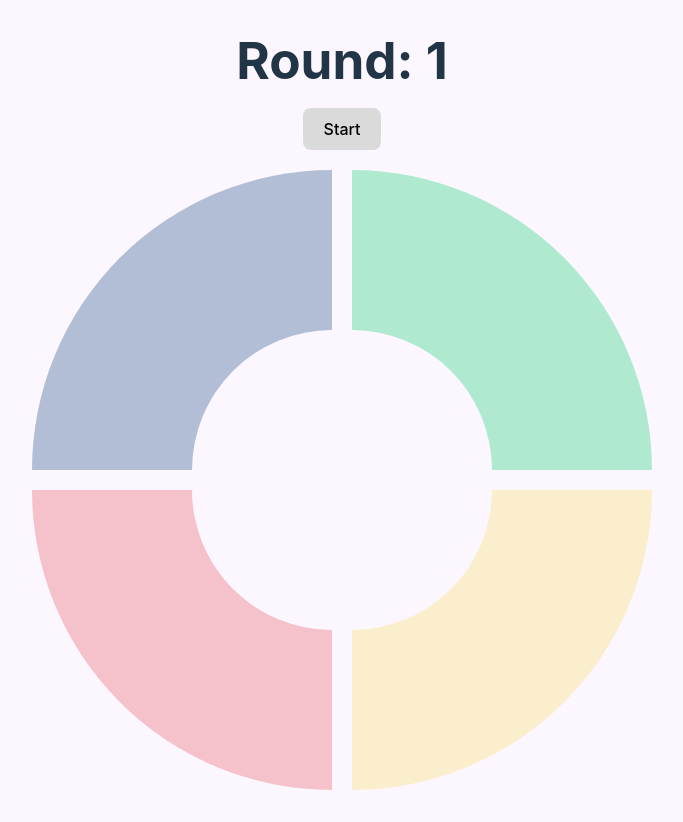
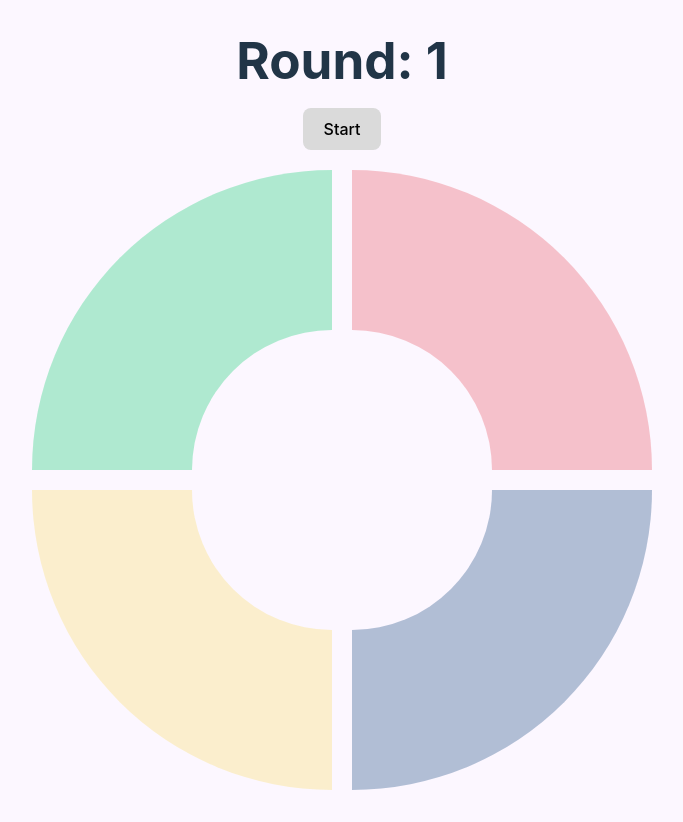
Before and after one commit to bihellzin/genius-ts, a React (Vite) app: page / in a window 1280 px wide. Shown: the whole page, without its empty margins (298-981 px from the left). Built offline with nearby package versions, Linux system fonts and the light colour scheme.

Commit message:
change style and responsivity for the game

```diff
--- a/src/App.css
+++ b/src/App.css
@@ -78,10 +78,19 @@ body {
   display: grid;
   grid-template-columns: 1fr 1fr;
   grid-template-rows: 1fr 1fr;
-  column-gap: 20px;
-  row-gap: 20px;
+  border: 5px solid black;
 }
 
 h1 {
   margin: 0;
 }
+
+@media screen and (min-width: 679px) {
+  .game {
+    display: grid;
+    column-gap: 20px;
+    row-gap: 20px;
+    border: unset;
+    width: unset;
+  }
+}
--- a/src/App.tsx
+++ b/src/App.tsx
@@ -101,11 +101,6 @@ function App() {
           <div className="game">
             <Piece
               handleClick={handleClick}
-              refElement={bluePieceRef}
-              color={Color.Blue}
-            />
-            <Piece
-              handleClick={handleClick}
               refElement={greenPieceRef}
               color={Color.Green}
             />
@@ -118,6 +113,11 @@ function App() {
               handleClick={handleClick}
               refElement={yellowPieceRef}
               color={Color.Yellow}
+            />
+            <Piece
+              handleClick={handleClick}
+              refElement={bluePieceRef}
+              color={Color.Blue}
             />
           </div>
         </>
--- a/src/components/Piece/styles.module.css
+++ b/src/components/Piece/styles.module.css
@@ -4,9 +4,62 @@
   opacity: 0.3;
   transition: 0.3s;
   cursor: pointer;
-  border: 160px solid;
   background-color: transparent;
   border-radius: 0;
+}
+
+.bluepiece {
+  background-color: #083d77;
+}
+
+.greenpiece {
+  background-color: #00cc66;
+}
+
+.redpiece {
+  background-color: #e84855;
+}
+
+.yellowpiece {
+  background-color: #f9dc5c;
+}
+
+@media screen and (min-width: 679px) {
+  .piece {
+    border: 160px solid;
+  }
+
+  .bluepiece {
+    border-color: #083d77;
+    border-top-width: 0;
+    border-left-width: 0;
+    border-bottom-right-radius: 100%;
+    background-color: unset;
+  }
+
+  .greenpiece {
+    border-color: #00cc66;
+    border-right-width: 0;
+    border-bottom-width: 0;
+    border-top-left-radius: 100%;
+    background-color: unset;
+  }
+
+  .redpiece {
+    border-color: #e84855;
+    border-left-width: 0;
+    border-bottom-width: 0;
+    border-top-right-radius: 100%;
+    background-color: unset;
+  }
+
+  .yellowpiece {
+    border-color: #f9dc5c;
+    border-top-width: 0;
+    border-right-width: 0;
+    border-bottom-left-radius: 100%;
+    background-color: unset;
+  }
 }
 
 @media (hover: hover) and (pointer: fine) {
@@ -14,31 +67,3 @@
     opacity: 1;
   }
 }
-
-.bluepiece {
-  border-color: #083d77;
-  border-right-width: 0;
-  border-bottom-width: 0;
-  border-top-left-radius: 100%;
-}
-
-.greenpiece {
-  border-color: #00cc66;
-  border-left-width: 0;
-  border-bottom-width: 0;
-  border-top-right-radius: 100%;
-}
-
-.redpiece {
-  border-color: #e84855;
-  border-top-width: 0;
-  border-right-width: 0;
-  border-bottom-left-radius: 100%;
-}
-
-.yellowpiece {
-  border-color: #f9dc5c;
-  border-top-width: 0;
-  border-left-width: 0;
-  border-bottom-right-radius: 100%;
-}
```
